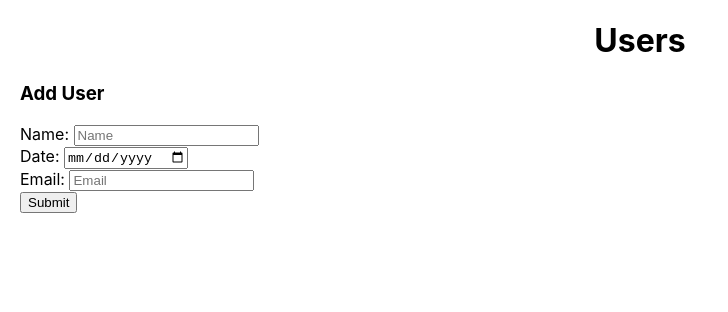
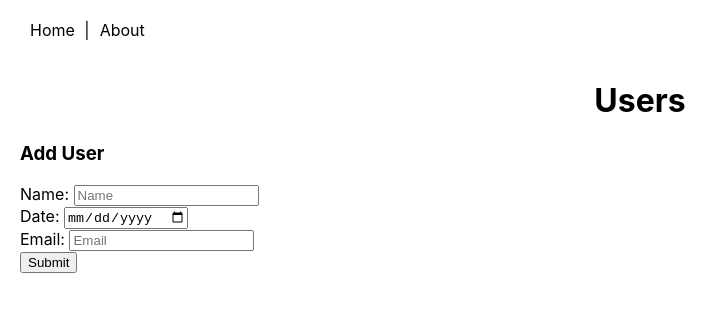
Before and after one commit to rweems/Movie-Storm, a React (Create React App) app in the folder client/: page / in a window 1280 px wide. Shown: the top 312 px of the page, without its empty margins (0-728 px from the left). Built offline with nearby package versions, Linux system fonts and the light colour scheme.

Commit message:
added home and about links

```diff
--- a/client/src/App.js
+++ b/client/src/App.js
@@ -3,15 +3,22 @@ import { BrowserRouter as Router, Switch, Route, Link } from 'react-router-dom'
 import Users from './components/Users.js'
 import User from './components/User.js'
 import Movie from './components/Movie.js'
+import About from './components/About.js'
 import './App.css';
+
 
 class App extends Component {
   render() {
     return (
       <Router>
         <div>
+          <header>
+            <Link to='/' style={{ textDecoration: 'none', color:'black', paddingRight:'5px' }}>Home</Link> |
+            <Link to='/about' style={{ textDecoration: 'none', color:'black', paddingLeft:'10px'}}>About</Link>
+          </header>
           <Switch>
             <Route exact path='/' component={Users} />
+            <Route path='/about' component={About} />
             <Route path='/:id' component={User} />
             <Route path='/:id/movie/:movieId' component={Movie} />
           </Switch>
@@ -21,4 +28,6 @@ class App extends Component {
   }
 }
 
+
+
 export default App;
```
